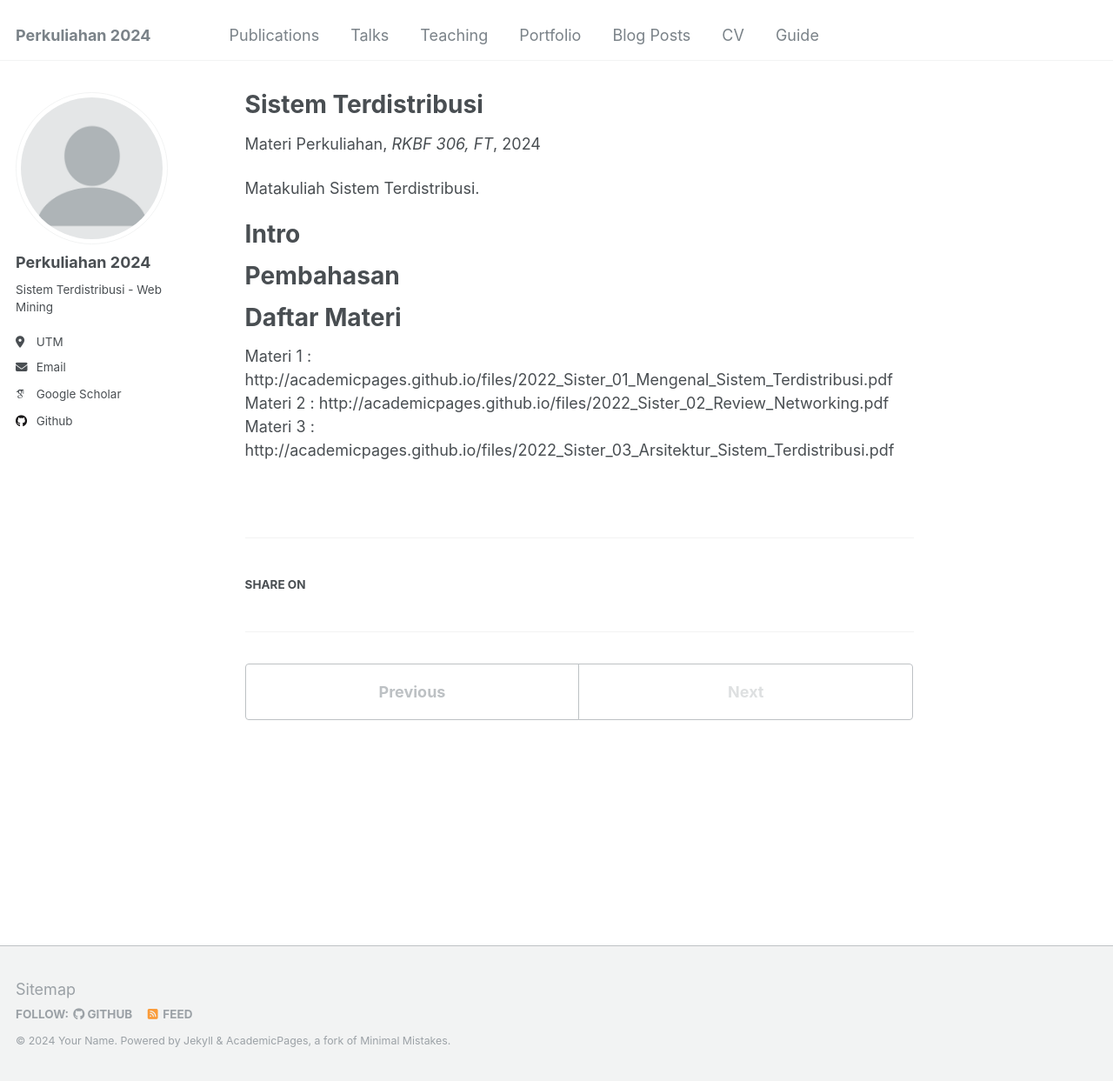
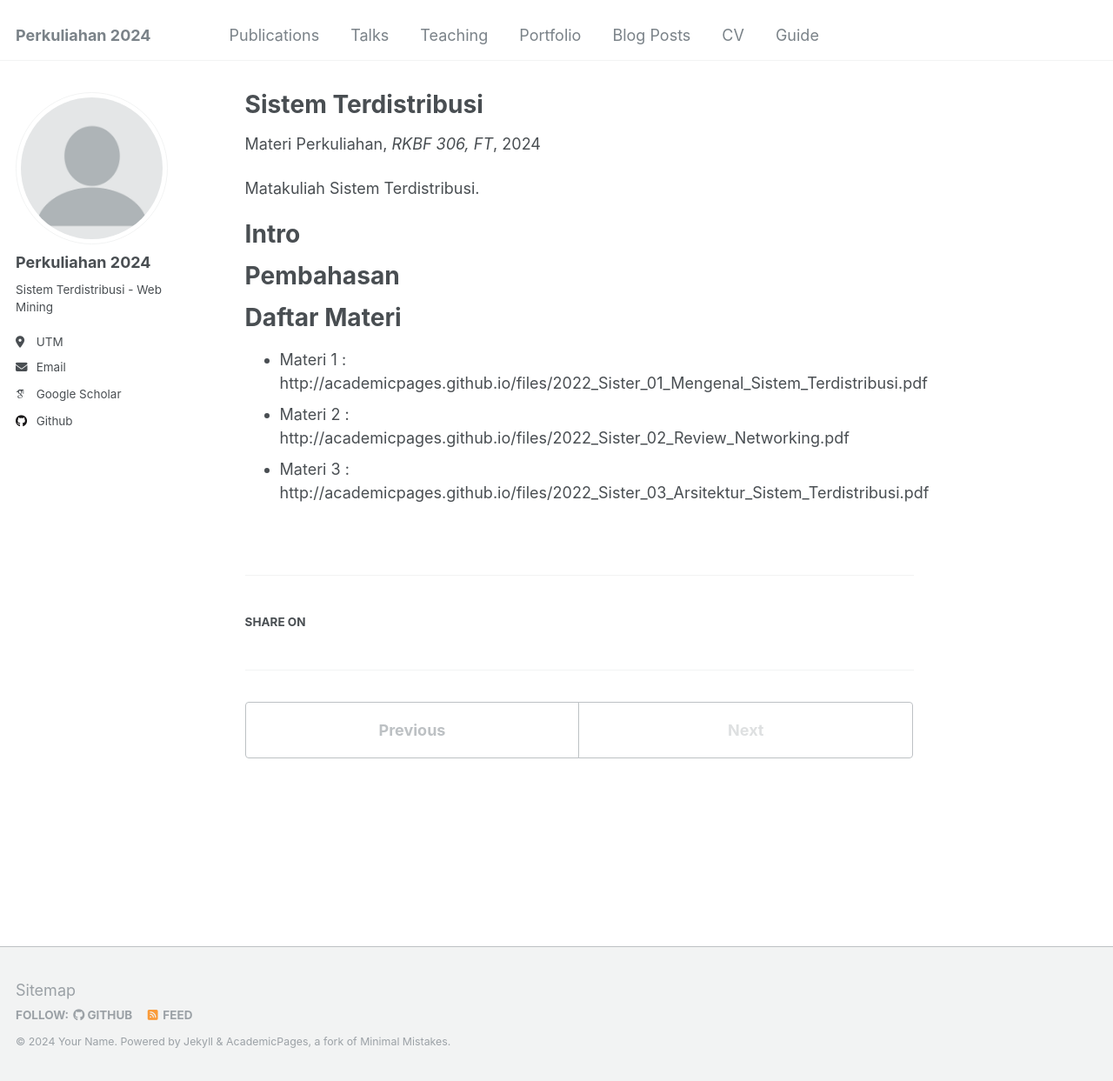
Before and after one commit to d33p-git/akademik, a Jekyll site: the page built from _teaching/2024-spring-teaching-1.md, in a window 1280 px wide and 1243 px high. Shown: the whole window at 87% size. Built offline with Jekyll 4.4.1, drawn with Linux system fonts in a browser that asks for light colours; some web fonts are replaced.

```diff
--- a/_teaching/2024-spring-teaching-1.md
+++ b/_teaching/2024-spring-teaching-1.md
@@ -18,6 +18,6 @@ Pembahasan
 
 Daftar Materi
 ======
-Materi 1 : http://academicpages.github.io/files/2022_Sister_01_Mengenal_Sistem_Terdistribusi.pdf
-Materi 2 : http://academicpages.github.io/files/2022_Sister_02_Review_Networking.pdf
-Materi 3 : http://academicpages.github.io/files/2022_Sister_03_Arsitektur_Sistem_Terdistribusi.pdf
+* Materi 1 : http://academicpages.github.io/files/2022_Sister_01_Mengenal_Sistem_Terdistribusi.pdf
+* Materi 2 : http://academicpages.github.io/files/2022_Sister_02_Review_Networking.pdf
+* Materi 3 : http://academicpages.github.io/files/2022_Sister_03_Arsitektur_Sistem_Terdistribusi.pdf
```
